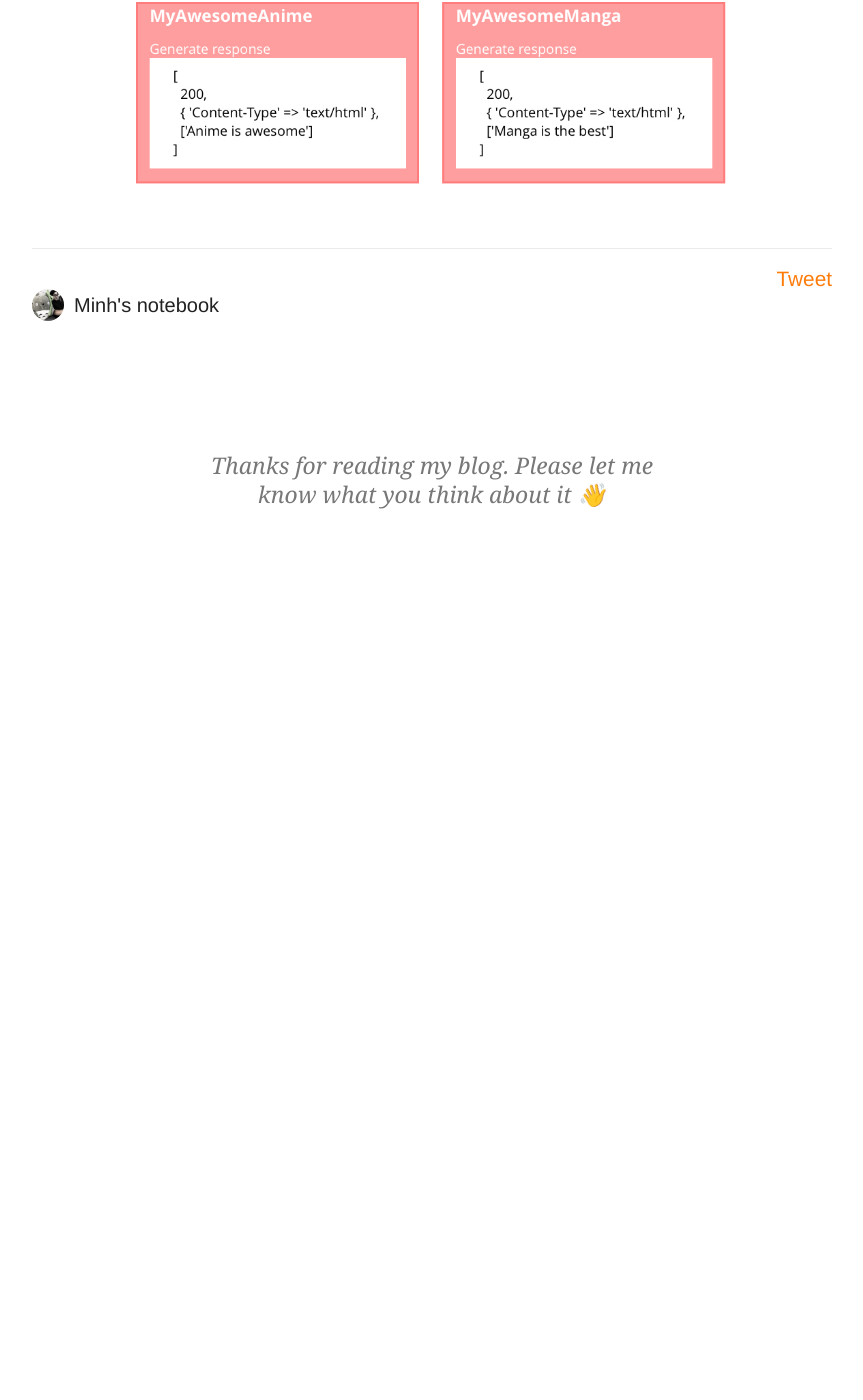
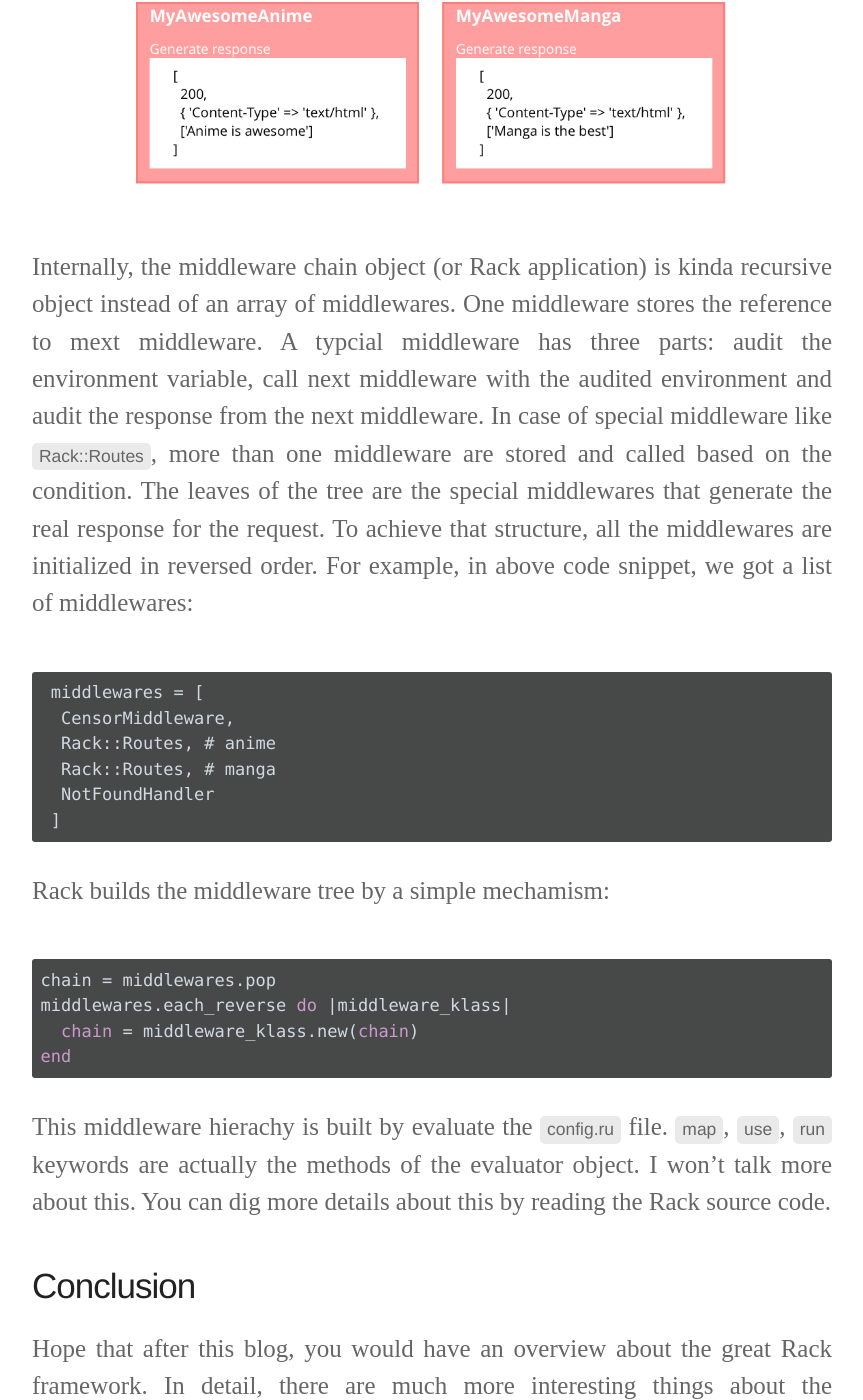
Before and after one commit to 0x2c7/nguyenquangminh0711.github.io, a Jekyll site: the page built from _posts/2017-03-28-rack-the-hidden-hero-part-1.md, in a window 1280 px wide and 1400 px high, scrolled down 12814 px. Shown: the whole window, without its empty margins (208-1071 px from the left). Built offline with Jekyll 4.4.1, drawn with Linux system fonts in a browser that asks for light colours; comment, search, counter and statistics services are not loaded; before the commit the page ends 13444 px from its top, so only the background shows below that; some of the changed text lies outside the part shown.

Commit message:
Finish up the rack blog

````diff
--- a/_posts/2017-03-28-rack-the-hidden-hero-part-1.md
+++ b/_posts/2017-03-28-rack-the-hidden-hero-part-1.md
@@ -185,3 +185,37 @@ Our `CensorMiddleware` middleware before two `Rack::Routes` middlewares, so when
 
 {:.full-image}
 ![Middleware diagram]({{ site.url  }}/assets/figures/rack-the-hidden-hero/middleware-diagram.jpg)
+
+ Internally, the middleware chain object (or Rack application) is kinda recursive object instead of an array of middlewares. One middleware stores the reference to mext middleware. A typcial middleware has three parts: audit the environment variable, call next middleware with the audited environment and audit the response from the next middleware. In case of special middleware like `Rack::Routes`, more than one middleware are stored and called based on the condition. The leaves of the tree are the special middlewares that generate the real response for the request. To achieve that structure, all the middlewares are initialized in reversed order. For example, in above code snippet, we got a list of middlewares:
+
+ ```ruby
+ middlewares = [
+  CensorMiddleware,
+  Rack::Routes, # anime
+  Rack::Routes, # manga
+  NotFoundHandler
+ ]
+ ```
+
+Rack builds the middleware tree by a simple mechamism:
+
+```ruby
+chain = middlewares.pop
+middlewares.each_reverse do |middleware_klass|
+  chain = middleware_klass.new(chain)
+end
+```
+
+This middleware hierachy is built by evaluate the `config.ru` file. `map`, `use`, `run` keywords are actually the methods of the evaluator object. I won't talk more about this. You can dig more details about this by reading the Rack source code.
+
+# Conclusion
+
+Hope that after this blog, you would have an overview about the great Rack framework. In detail, there are much more interesting things about the implementation of Rack. Besides, there are some bunch of good Rack plugins worth reading, such as Warden, Devise, etc. and the Rack-based web framework such as Sinatra, Roda, Hanami, etc. I recommend you to download and read the source code of the following projects.
+
+- [Rack](https://github.com/rack/rack)
+- [Warden](https://github.com/hassox/warden)
+- [Devise](https://github.com/plataformatec/devise)
+- [Sinatra](http://www.sinatrarb.com/)
+- [Roda](https://github.com/jeremyevans/roda)
+
+Those resources would help you understand clearly and deeply about the Ruby eco-sytem and enlarge your Ruby knowlege a lot. Good luck and happy coding 😘
--- a/assets/css/style.css
+++ b/assets/css/style.css
@@ -447,6 +447,7 @@ nav.main-nav a.cta {
   color: #666;
   text-align: justify;
   max-width: 800px;
+  width: 100%;
   display: inline-block;
 }
 
@@ -646,7 +647,6 @@ nav.main-nav a.cta {
 
 #post-share .author {
   float: left;
-  margin-top: 20px;
   display: flex;
   align-items: center;
 }
````
